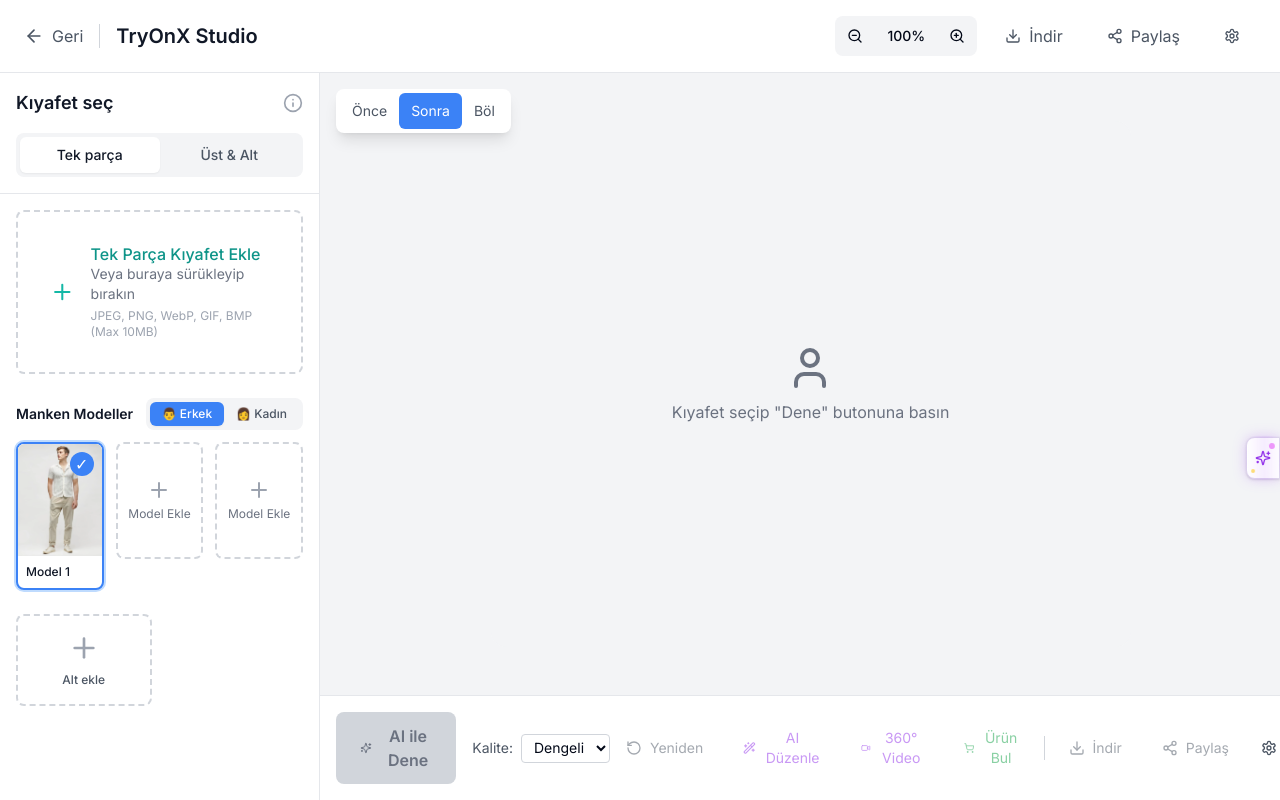
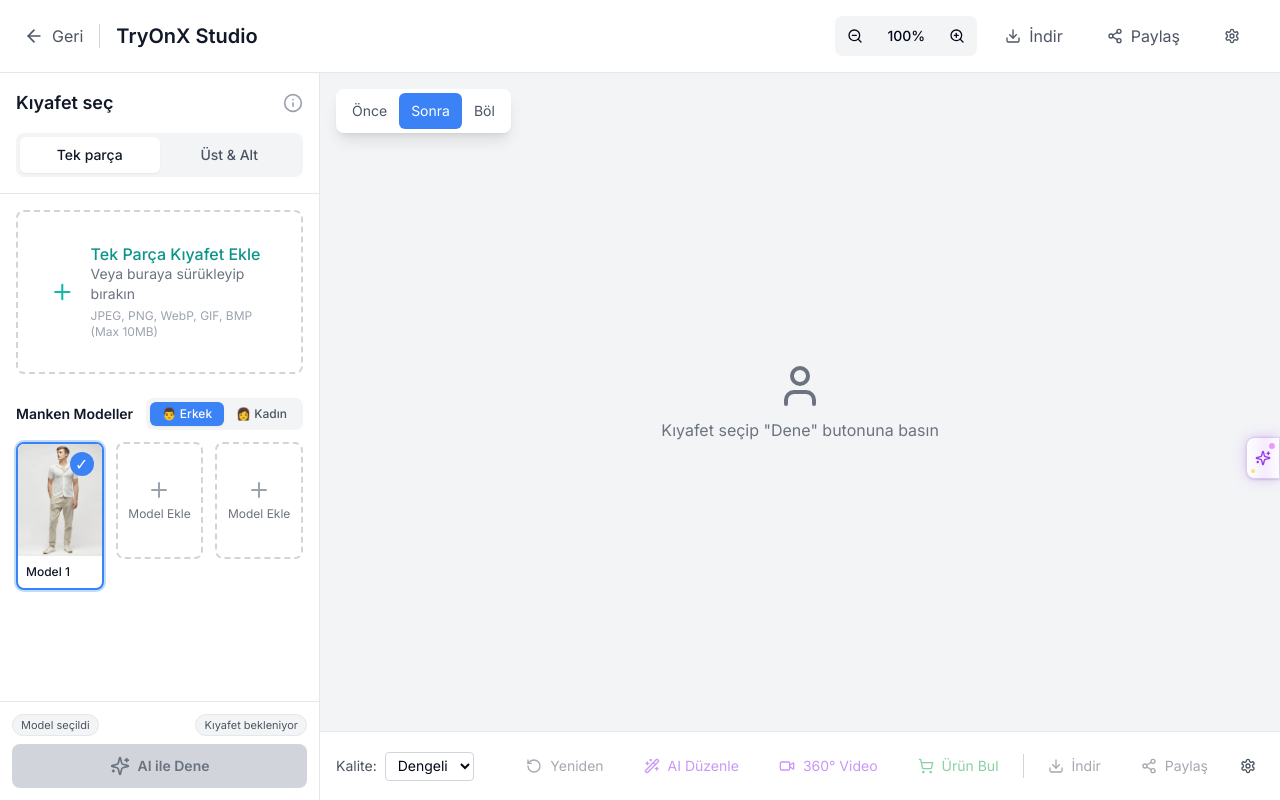
Before and after one commit to tommyngx/tryonstudio, a Next.js app: page /edit in a window 1280 px wide. Built offline with nearby package versions, Linux system fonts and the light colour scheme.

Commit message:
refactor: centralize Try-On trigger with fixed bottom-left button and remove per-item buttons

```diff
--- a/src/app/edit/page.tsx
+++ b/src/app/edit/page.tsx
@@ -40,6 +40,7 @@
   const [showVideoPlayer, setShowVideoPlayer] = useState(false)
   const [zoomLevel, setZoomLevel] = useState(100)
   const [isEditing, setIsEditing] = useState(false) // AI Edit async indicator
+  const [tryOnTrigger, setTryOnTrigger] = useState<(() => Promise<void> | void) | null>(null)
 
   // İndir: Seçili görseli (history seçiliyse onu, değilse orijinal try-on) indir
   const handleDownload = async () => {
@@ -399,6 +400,7 @@
             selectedModel={selectedModel}
             onModelSelect={setSelectedModel}
             onTryOn={handleTryOnResult}
+            registerTryOnTrigger={(fn) => setTryOnTrigger(fn)}
           />
         </div>
 
@@ -443,6 +445,8 @@
                 isVideoGenerating={isVideoGenerating}
                 onOpenAiEditPanel={() => setIsAiPanelOpen(true)}
                 onDownload={handleDownload}
+                onFixedTryOn={() => { try { if (tryOnTrigger) { const r = tryOnTrigger(); if (r instanceof Promise) r.catch(console.error) } } catch (e) { console.error('fixed try-on error', e) } }}
+                canFixedTryOn={!!tryOnTrigger}
               />
             </div>
           </div>
--- a/src/components/edit/clothing-panel.tsx
+++ b/src/components/edit/clothing-panel.tsx
@@ -2,7 +2,7 @@
 
 import { useState, useRef, useEffect } from 'react'
 import { motion } from 'framer-motion'
-import { Plus, Upload, Info, X, Loader2 } from 'lucide-react'
+import { Plus, Upload, Info, X, Loader2, Sparkles } from 'lucide-react'
 import Image from 'next/image'
 import { allMenClothing, getMenClothingByType, ClothingSet } from '@/data/men-clothing'
 
@@ -22,9 +22,11 @@
   selectedModel?: string
   onModelSelect?: (modelPath: string) => void
   onTryOn?: (clothingImageData: string, clothingType: string, additionalClothing?: any[]) => void
+  // Parent, panel içindeki "AI ile Dene" tetikleyicisini kayıt edebilir
+  registerTryOnTrigger?: (fn: (() => Promise<void> | void) | null) => void
 }
 
-export function ClothingPanel({ selectedClothes, onClothesSelect, selectedModel, onModelSelect, onTryOn }: ClothingPanelProps) {
+export function ClothingPanel({ selectedClothes, onClothesSelect, selectedModel, onModelSelect, onTryOn, registerTryOnTrigger }: ClothingPanelProps) {
   const [activeTab, setActiveTab] = useState<'single' | 'combo'>('single')
   const [genderTab, setGenderTab] = useState<'men' | 'women'>('men') // Cinsiyet sekmesi
   const [uploadedClothes, setUploadedClothes] = useState<UploadedClothing[]>([])
@@ -56,8 +58,8 @@
     try {
       const file = files[0]
 
-      // Dosya formatı kontrolü
-      const allowedTypes = ['image/jpeg', 'image/jpg', 'image/png', 'image/webp', 'image/gif', 'image/bmp']
+      // Dosya formatı kontrolü (HEIC/HEIF desteği eklendi)
+      const allowedTypes = ['image/jpeg', 'image/jpg', 'image/png', 'image/webp', 'image/gif', 'image/bmp', 'image/heic', 'image/heif']
       if (!allowedTypes.includes(file.type)) {
         alert('Desteklenen formatlar: JPEG, PNG, WebP, GIF, BMP')
         return
@@ -83,6 +85,8 @@
       }
 
       setUploadedClothes(prev => [uploadedItem, ...prev])
+      // Son yüklenen öğeyi otomatik seç
+      setSelectedUploadedItem(uploadedItem.id)
 
     } catch (error) {
       console.error('Dosya yükleme hatası:', error)
@@ -101,8 +105,8 @@
     try {
       const file = files[0]
 
-      // Dosya kontrolü
-      const allowedTypes = ['image/jpeg', 'image/jpg', 'image/png', 'image/webp', 'image/gif', 'image/bmp']
+      // Dosya kontrolü (HEIC/HEIF desteği eklendi)
+      const allowedTypes = ['image/jpeg', 'image/jpg', 'image/png', 'image/webp', 'image/gif', 'image/bmp', 'image/heic', 'image/heif']
       if (!allowedTypes.includes(file.type)) {
         alert('Desteklenen formatlar: JPEG, PNG, WebP, GIF, BMP')
         return
@@ -126,6 +130,8 @@
       }
 
       setUpperClothing(upperItem)
+      // Üst giyim seçildiğinde tek parça seçimi kaldır
+      setSelectedUploadedItem(null)
 
     } catch (error) {
       console.error('Üst giyim yükleme hatası:', error)
@@ -169,6 +175,8 @@
       }
 
       setLowerClothing(lowerItem)
+      // Alt giyim seçildiğinde tek parça seçimi kaldır
+      setSelectedUploadedItem(null)
 
     } catch (error) {
       console.error('Alt giyim yükleme hatası:', error)
@@ -309,7 +317,8 @@
 
         {/* Upload Areas - Tab'a göre değişir */}
         {activeTab === 'single' ? (
-          // Tek Parça Upload Area
+          // Tek Parça Upload Area (Eğer kullanıcı en az bir görsel yüklediyse gizle)
+          uploadedClothes.length === 0 ? (
             <div className="mb-6">
               <div
                 className="border-2 border-dashed border-gray-300 rounded-lg p-6 md:p-8 hover:border-blue-400 hover:bg-blue-50/50 transition-colors cursor-pointer relative"
@@ -337,6 +346,7 @@
                 )}
               </div>
             </div>
+          ) : null
         ) : (
           // Üst & Alt Upload Areas
           <div className="mb-6 space-y-4">
@@ -433,7 +443,17 @@
           <div className="mb-6">
             <div className="flex items-center justify-between mb-3">
               <h3 className="text-sm font-semibold text-gray-900">Yüklenen Kıyafetler</h3>
+              <div className="flex items-center gap-2">
                 <span className="text-xs text-gray-500">{uploadedClothes.length} öğe</span>
+                {/* Küçük ekle butonu: gizli input'u tetikler */}
+                <button
+                  onClick={() => fileInputRef.current?.click()}
+                  className="px-2 py-1 text-[11px] rounded-md border border-gray-300 text-gray-700 hover:bg-gray-50"
+                  title="Yeni kıyafet ekle"
+                >
+                  + Ekle
+                </button>
+              </div>
             </div>
             <div className="grid grid-cols-2 gap-3">
               {uploadedClothes.map((item) => (
@@ -450,12 +470,9 @@
                 >
                   {/* Kıyafet görseli */}
                   <div className="aspect-[3/4] bg-gray-50 relative">
-                    <Image
-                      src={item.imageUrl}
-                      alt={item.name}
-                      fill
-                      className="object-cover"
-                    />
+                    {/* upload edilmiş blob/object URL'ler için native img kullan */}
+                    {/* eslint-disable-next-line @next/next/no-img-element */}
+                    <img src={item.imageUrl} alt={item.name} className="absolute inset-0 w-full h-full object-cover" />
                   </div>
 
                   {/* Silme butonu */}
@@ -480,27 +497,7 @@
                   <div className="p-2">
                     <h3 className="text-xs font-medium text-gray-900 truncate">{item.name}</h3>
                     <p className="text-xs text-gray-500">{item.type === 'single' ? 'Tek parça' : 'Üst & Alt'}</p>
-                    <button
-                      onClick={(e) => {
-                        e.stopPropagation()
-                        handleVirtualTryOn(item.imageData, item.type)
-                      }}
-                      disabled={isProcessing || !selectedModel}
-                      className={`w-full mt-2 py-1 px-2 text-xs rounded-md transition-colors ${
-                        isProcessing || !selectedModel
-                          ? 'bg-gray-100 text-gray-400 cursor-not-allowed'
-                          : 'bg-teal-500 text-white hover:bg-teal-600'
-                      }`}
-                    >
-                      {isProcessing ? (
-                        <div className="flex items-center justify-center">
-                          <Loader2 className="w-3 h-3 animate-spin mr-1" />
-                          İşleniyor...
-                        </div>
-                      ) : (
-                        '🤖 AI ile Dene'
-                      )}
-                    </button>
+                    {/* Öğenin altındaki yerel "AI ile Dene" butonu kaldırıldı; sol alttaki sabit buton kullanılacak */}
                   </div>
                 </motion.div>
               ))}
@@ -686,16 +683,6 @@
                 </div>
               </motion.div>
             ))}
-
-            {/* Alt ekle butonu */}
-            <motion.div
-              className="flex flex-col justify-center items-center border-2 border-dashed border-gray-300 rounded-lg p-4 hover:border-blue-400 hover:bg-blue-50 transition-colors cursor-pointer"
-              whileHover={{ scale: 1.02 }}
-              whileTap={{ scale: 0.98 }}
-            >
-              <Plus className="w-8 h-8 text-gray-400 mb-2" />
-              <p className="text-xs text-gray-600 text-center font-medium">Alt ekle</p>
-            </motion.div>
           </div>
         ) : (
           /* Üst & Alt kombinasyonları */
@@ -748,18 +735,58 @@
                 </div>
               </motion.div>
             ))}
-
-            {/* Kombinasyon ekle butonu */}
-            <motion.div
-              className="flex flex-col justify-center items-center border-2 border-dashed border-gray-300 rounded-lg p-4 hover:border-blue-400 hover:bg-blue-50 transition-colors cursor-pointer"
-              whileHover={{ scale: 1.02 }}
-              whileTap={{ scale: 0.98 }}
-            >
-              <Plus className="w-8 h-8 text-gray-400 mb-2" />
-              <p className="text-xs text-gray-600 text-center font-medium">Kombinasyon Ekle</p>
-            </motion.div>
           </div>
         )}
+      </div>
+
+      {/* Fixed bottom-left Try-On area inside the left panel */}
+      <div className="mt-auto border-t border-gray-200 p-3 sticky bottom-0 bg-white">
+        {/* Mini status line */}
+        <div className="flex items-center justify-between mb-2 text-[11px] text-gray-600">
+          <span className="px-2 py-0.5 rounded-full bg-gray-100 border border-gray-200">
+            {selectedModel ? 'Model seçildi' : 'Model bekleniyor'}
+          </span>
+          <span className="px-2 py-0.5 rounded-full bg-gray-100 border border-gray-200">
+            {uploadedClothes.find(u => u.id === selectedUploadedItem)
+              ? 'Seçili: Tek parça'
+              : (upperClothing && lowerClothing)
+                ? 'Seçili: Üst + Alt'
+                : 'Kıyafet bekleniyor'}
+          </span>
+        </div>
+        <motion.button
+          onClick={async () => {
+            const selectedItem = uploadedClothes.find(u => u.id === selectedUploadedItem)
+            if (selectedItem && selectedModel) {
+              await handleVirtualTryOn(selectedItem.imageData, selectedItem.type)
+              return
+            }
+            if (upperClothing && lowerClothing && selectedModel) {
+              await handleUpperLowerTryOn()
+              return
+            }
+          }}
+          disabled={
+            isProcessing || !selectedModel || (
+              !uploadedClothes.find(u => u.id === selectedUploadedItem) && !(upperClothing && lowerClothing)
+            )
+          }
+          className={`w-full flex items-center justify-center gap-2 px-6 py-3 rounded-lg font-semibold text-sm transition-colors ${
+            isProcessing || !selectedModel || (!uploadedClothes.find(u => u.id === selectedUploadedItem) && !(upperClothing && lowerClothing))
+              ? 'bg-gray-300 text-gray-500 cursor-not-allowed'
+              : 'bg-gradient-to-r from-teal-500 to-emerald-500 text-white hover:from-teal-600 hover:to-emerald-600 shadow'
+          }`}
+          title={
+            !selectedModel
+              ? 'Önce bir model seçin'
+              : uploadedClothes.find(u => u.id === selectedUploadedItem) || (upperClothing && lowerClothing)
+                ? 'Seçili kıyafeti dene'
+                : 'Önce bir kıyafet yükleyin/seçin'
+          }
+        >
+          <Sparkles className="w-5 h-5" />
+          <span className="text-sm">AI ile Dene</span>
+        </motion.button>
       </div>
     </div>
   )
--- a/src/components/edit/control-panel.tsx
+++ b/src/components/edit/control-panel.tsx
@@ -25,6 +25,8 @@
   isVideoGenerating?: boolean
   onOpenAiEditPanel?: () => void
   onDownload?: () => void
+  onFixedTryOn?: () => void
+  canFixedTryOn?: boolean
 }
 
 export function ControlPanel({
@@ -37,7 +39,9 @@
   onVideoShowcase,
   isVideoGenerating,
   onOpenAiEditPanel,
-  onDownload
+  onDownload,
+  onFixedTryOn,
+  canFixedTryOn = false
 }: ControlPanelProps) {
   const [processingStep, setProcessingStep] = useState('')
   const [qualityMode, setQualityMode] = useState<'fast' | 'balanced' | 'high'>('balanced')
@@ -49,15 +53,7 @@
     <div className="flex items-center justify-between">
       {/* Sol taraf - Ana kontroller */}
       <div className="flex items-center space-x-4">
-        {/* Ana Try-On Butonu - Deaktif, ClothingPanel'daki butonları kullan */}
-        <motion.button
-          disabled={true}
-          className="flex items-center space-x-3 px-6 py-3 rounded-lg font-semibold text-base bg-gray-300 text-gray-500 cursor-not-allowed"
-          title="Kıyafet seçin ve sol paneldeki 'AI ile Dene' butonunu kullanın"
-        >
-          <Sparkles className="w-5 h-5" />
-          <span>AI ile Dene</span>
-        </motion.button>
+        {/* Not: AI ile Dene ana butonu sol panele taşındı. Buradaki buton KALDIRILDI. */}
 
         {/* Kalite Seçimi */}
         <div className="flex items-center space-x-2">
```
Also changed, not shown: 1 other file (tests, documents, lock files or other folders). Lines whose indentation alone changed are shown as unchanged.
